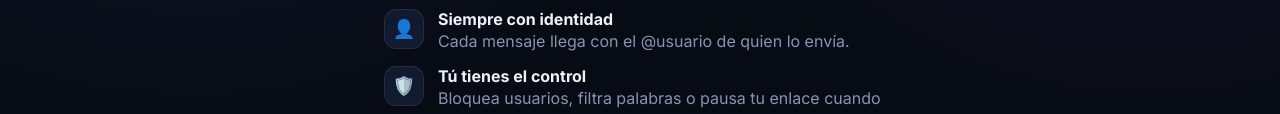
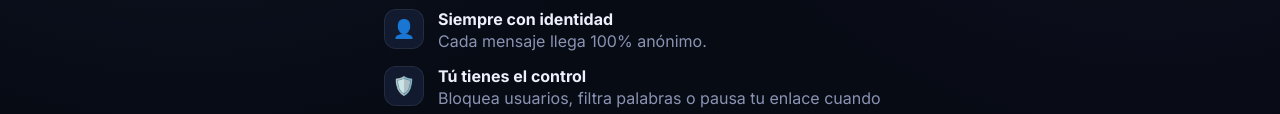
Before and after one commit to adolfo57chavez8-dot/Mensajer-a-An-nima, a plain HTML site: page index.html in a window 1280 px wide. Shown: the part 474-588 px from the top of the page. Drawn offline with nearby package versions, Linux system fonts and the light colour scheme.

Commit message:
Primera version de Mensajeria Anonima

```diff
--- a/index.html
+++ b/index.html
@@ -37,7 +37,7 @@
       <div class="feature-icon">👤</div>
       <div>
         <strong>Siempre con identidad</strong>
-        <p style="margin:0">Cada mensaje llega con el @usuario de quien lo envía.</p>
+        <p style="margin:0">Cada mensaje llega 100% anónimo.</p>
       </div>
     </div>
     <div class="feature-item">
```
